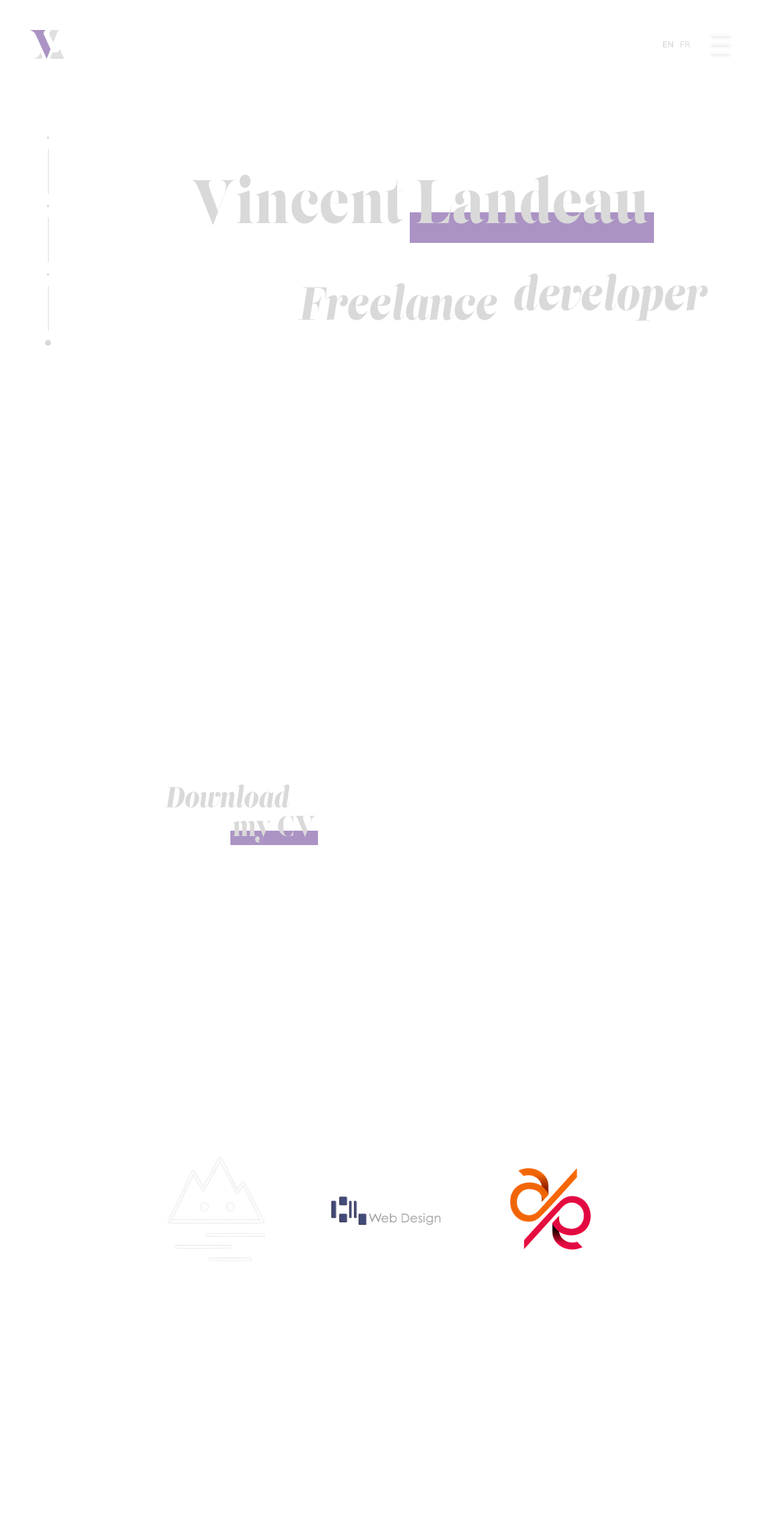
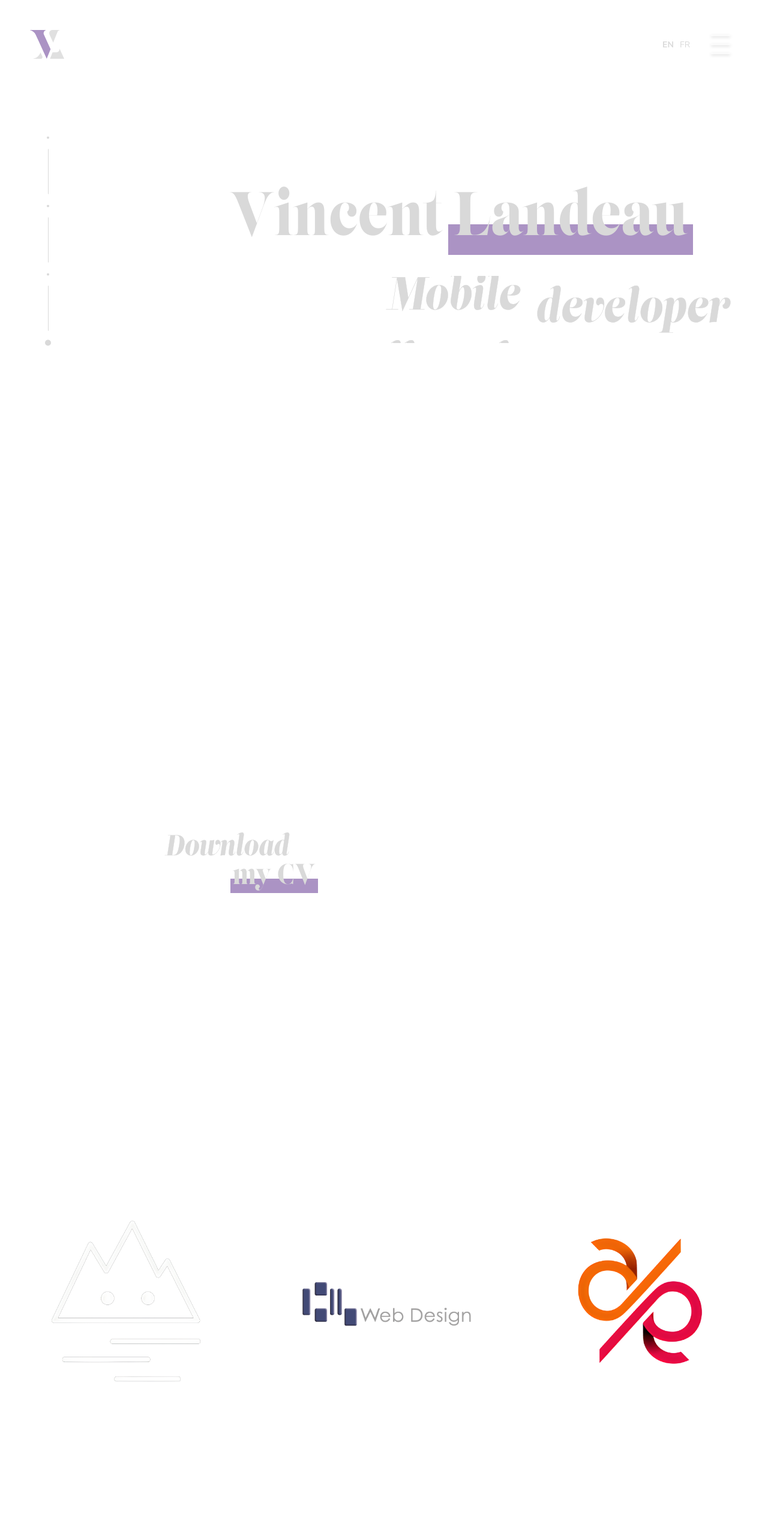
Before and after one commit to vincent-landeau/vincent-landeau.github.io, a Vue app: page /#/ in a window 1280 px wide. Shown: the top 2566 px of the page at 60% size. Built offline with nearby package versions, Linux system fonts and the light colour scheme; a web font is replaced by a local one.

Commit message:
responsive

```diff
--- a/src/components/AppFooter.vue
+++ b/src/components/AppFooter.vue
@@ -52,7 +52,7 @@ footer span {
   transition: width .4s ease-out;
 }
 
-@media only screen {
+@media (hover) {
   .mail:hover:after,
   .mail:hover:before {
     width: 0%;
--- a/src/components/AppNavigation.vue
+++ b/src/components/AppNavigation.vue
@@ -41,9 +41,9 @@
       <nav>
         <ul>
           <li v-for="navItem in navItems" class="text-stroke cursor-hover" v-on:click="routerPush('home', navItem, undefined, false); showDropdown = !showDropdown">{{ $t(`home.${navItem}.nav-label`) }}</li>
-          <ul>
+          <!-- <ul>
             <li v-for="(work, key) in works" class="text-stroke cursor-hover" v-on:click="routerPush( 'work-item', undefined, { slug: key }, false); showDropdown = !showDropdown">{{ work['nav-label'] }}</li>
-          </ul>
+          </ul> -->
         </ul>
 
       </nav>
--- a/src/components/ClientItem.vue
+++ b/src/components/ClientItem.vue
@@ -41,14 +41,17 @@ export default {
   transition: opacity .4s;
   z-index: 999;
 }
-.client-item:hover .client-title {
-  opacity: 1;
-}
 .client-item img {
   width: 100%;
   height: 100%;
   object-fit: contain;
   transition: opacity .4s;
+}
+
+@media (hover) {
+  .client-item:hover .client-title {
+    opacity: 1;
+  }
 }
 .client-item:hover img {
   opacity: .3;
--- a/src/components/Clients.vue
+++ b/src/components/Clients.vue
@@ -5,7 +5,16 @@
         <h2 id="clientsTitleStroke" class="text-stroke">{{ $t('home.clients.subtitle') }}</h2>
       </div>
       <div id="clientItems" class="content">
-        <Carousel :items-to-show="3" :wrap-around="true">
+        <Carousel :items-to-show="3" :wrap-around="true" class="desktop">
+          <Slide v-for="(client,slug) in clients" :key="slug">
+            <ClientItem
+                :slug=slug
+                :title=client.title
+                :subtitle=client.subtitle
+                :url=client.url></ClientItem>
+          </Slide>
+        </Carousel>
+        <Carousel :items-to-show="2" :wrap-around="true" class="mobile">
           <Slide v-for="(client,slug) in clients" :key="slug">
             <ClientItem
                 :slug=slug
@@ -48,12 +57,28 @@ export default {
       }
     }).from('#clientsTitle', 2, {left: -150, autoAlpha: 0}, 0)
       .from('#clientsTitleStroke', 2, {right: -150, autoAlpha: 0}, 0)
+
   }
 }
 </script>
 
 <style scoped>
+section.container {
+    max-width: none;
+    width: 100%;
+}
 .carousel {
   margin-top: 10vh;
 }
+
+@media (min-width: 768px) {
+  .mobile {
+    display: none;
+  }
+}
+@media (max-width: 768px) {
+  .desktop {
+    display: none;
+  }
+}
 </style>
--- a/src/components/Contact.vue
+++ b/src/components/Contact.vue
@@ -37,12 +37,15 @@ export default {
 
 .contact-link {
   display: block;
-  width: 350px;
+  width: 50vw;
+  max-width: 250px;
   margin: 10vh auto;
   transition: scale .4s;
 }
-.contact-link:hover {
-  scale: 1.1;
+@media (hover) {
+  .contact-link:hover {
+    scale: 1.1;
+  }
 }
 .contact-link img {
   width: 100%;
--- a/src/components/Intro.vue
+++ b/src/components/Intro.vue
@@ -2,19 +2,19 @@
   <section id="section-intro">
     <div class="content">
       <h1 id="introTitle">Vincent <span class="highlighted">Landeau</span></h1>
-      <h2 class="text-stroke scrolling-words-container">
-        <span>{{ $t('home.intro.subtitle') }}</span>
+      <div id="introTitleStroke" class="scrolling-words-container">
+        <h2 class="text-stroke">{{ $t('home.intro.subtitle') }}</h2>
         <div class="scrolling-words-box">
           <ul>
-            <li>freelance</li>
-            <li>front-end</li>
-            <li>back-end</li>
-            <li>mobile</li>
-            <li>fullstack</li>
-            <li>freelance</li>
+            <li><h2 class="text-stroke">freelance</h2></li>
+            <li><h2 class="text-stroke">front-end</h2></li>
+            <li><h2 class="text-stroke">back-end</h2></li>
+            <li><h2 class="text-stroke">mobile</h2></li>
+            <li><h2 class="text-stroke">fullstack</h2></li>
+            <li><h2 class="text-stroke">freelance</h2></li>
           </ul>
         </div>
-      </h2>
+      </div>
     </div>
   </section>
 </template>
@@ -42,21 +42,12 @@ export default {
 
 <style scoped>
 section {
+  display: flex;
+  justify-content: flex-end;
+  align-items: center;
   margin-top: 5vh;
-  height: 45vh;
-  position: relative;
-  margin-bottom: 40vh;
-}
-
-.content {
-  position: absolute;
-  bottom: 0;
-  transform: translateY(50%);
-  right: 8vw;
-}
-
-h2 {
-  padding-left: 150px;
+  height: 95vh;
+  margin-bottom: 0;
 }
 
 .scrolling-words-container {
@@ -68,7 +59,7 @@ h2 {
   flex-direction: row-reverse;
 }
 
-:lang(fr) .scrolling-words-container {
+:lang(fr) .scrolling-words-container > h2 {
   text-transform: capitalize;
 }
 
@@ -77,9 +68,10 @@ h2 {
   overflow: hidden;
 }
 .scrolling-words-box ul {
-  margin: 0 0.625rem;
-  padding: 0;
+  padding-right: .5vw;
+  padding-left: 0;
   animation: scrollUp 8s infinite;
+  animation-delay: 2s;
 }
 .scrolling-words-box ul li {
   display: flex;
@@ -110,27 +102,37 @@ h2 {
     transform: translateY(-83.3333333333%);
   }
 }
+:lang(fr) .scrolling-words-box {
+  margin: auto;
+  padding-left: 1.5vw;
+}
+:lang(en) .scrolling-words-container > h2 {
+  padding-left: 1.5vw;
+}
 
 @media (min-width: 768px) {
-.scrolling-words-box {
-  margin: auto;
-  padding: 0 1rem;
-}
+  .content {
+    padding-right: 5vw;
+  }
+  .scrolling-words-container {
+    padding-left: 150px;
+  }
 }
 @media (max-width: 768px) {
   .content {
     right: 0;
     left: 0;
   }
+  .scrolling-words-container, section {
+    justify-content: center;
+  }
   h1 {
-    padding-left: 2vw;
     font-size: 12vw;
     line-height: 18vw;
   }
   h2 {
     font-size: 9vw;
     padding-left: 0;
-    padding-right: 2vw;
     text-align: right;
   }
 }
```
